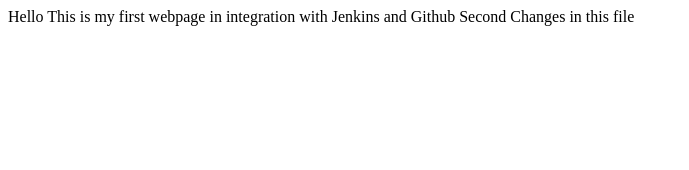
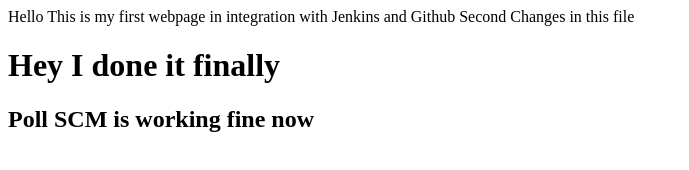
Before and after one commit to DevanshSoni/Jenkins_Integration, a plain HTML site: page index.html in a window 1280 px wide. Shown: the whole page, without its empty margins (0-689 px from the left). Drawn offline with Linux system fonts and the light colour scheme.

Commit message:
Some minor changes

```diff
--- a/index.html
+++ b/index.html
@@ -1,2 +1,5 @@
 Hello This is my first webpage in integration with Jenkins and Github
 Second Changes in this file
+
+<h1>Hey I done it finally</h1>
+<h2>Poll SCM is working fine now</h2>
```
